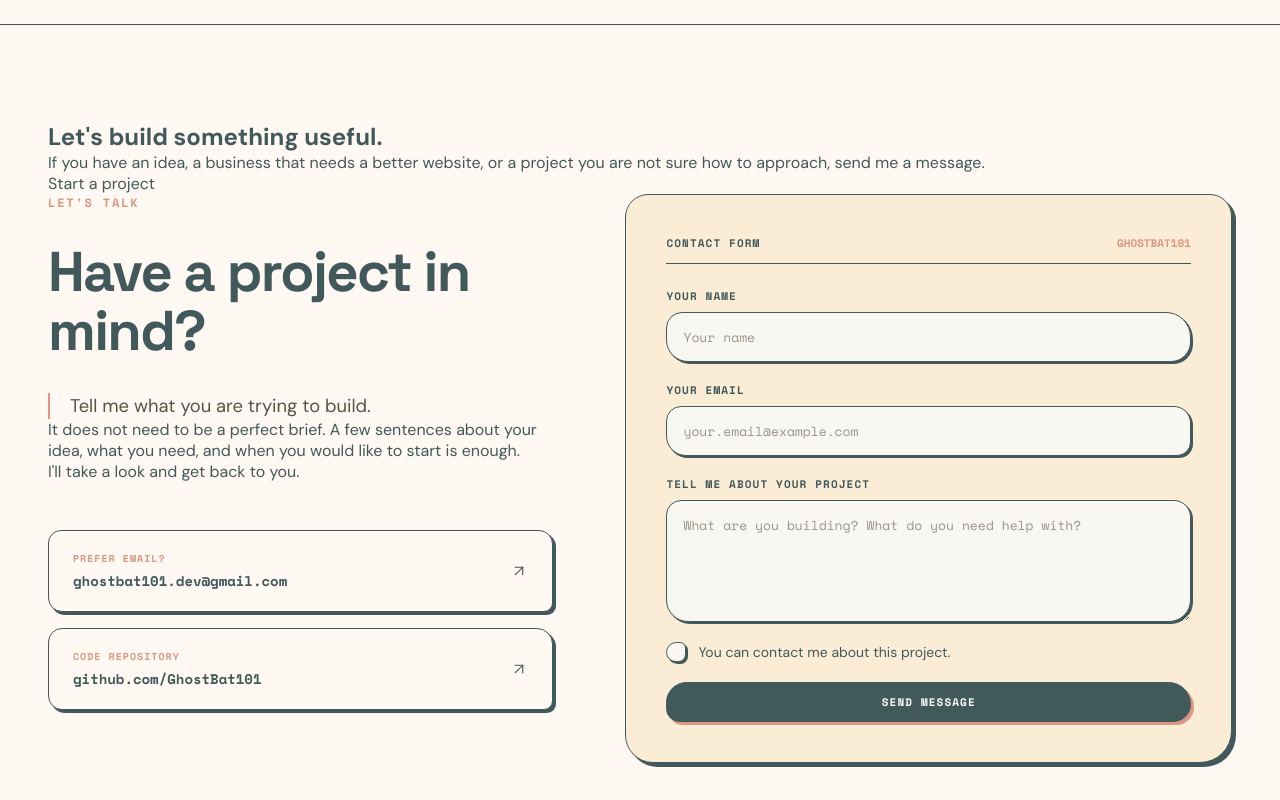
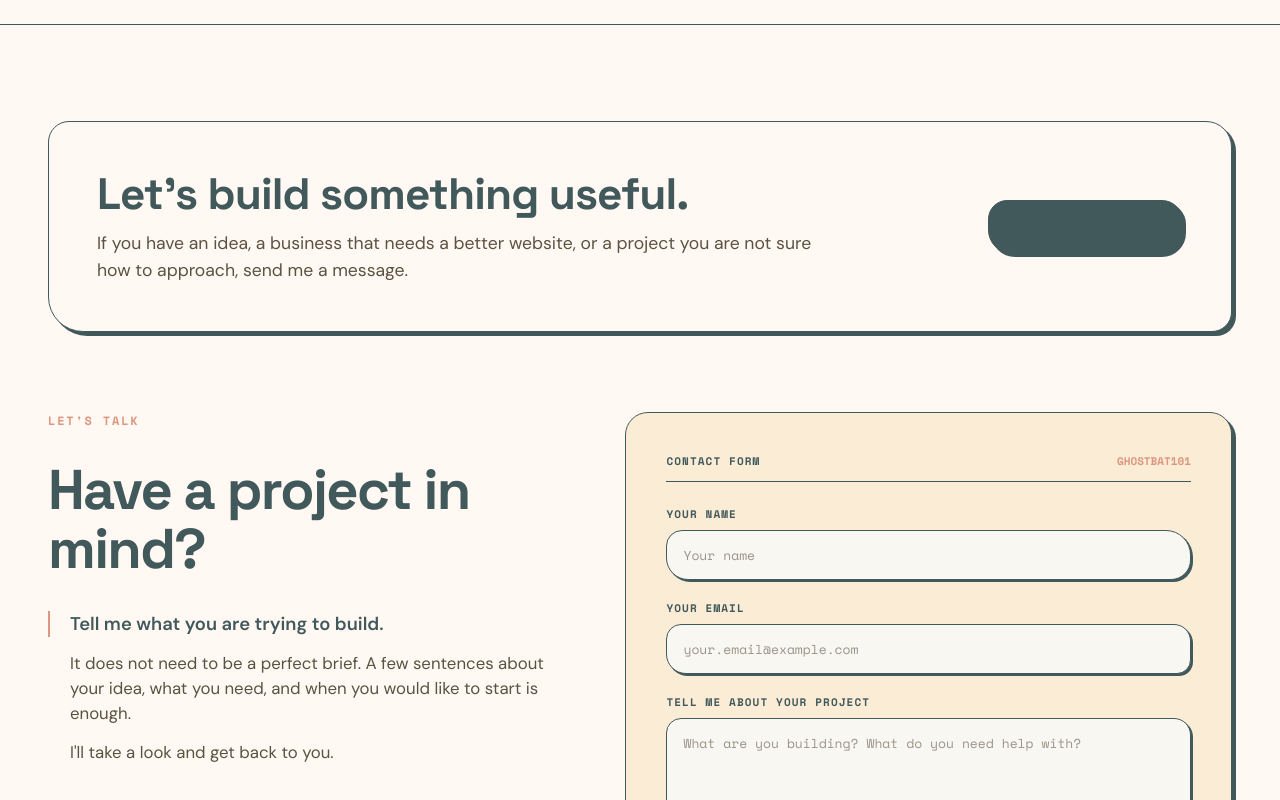
Before and after one commit to GhostBat101/portfolio, a React (Vite) app: page / in a window 1280 px wide. Shown: the part 6360-7160 px from the top of the page. Built offline with nearby package versions, Linux system fonts and the light colour scheme.

Commit message:
feat(contact): style final CTA banner and contact section with Soft Stamp aesthetics

```diff
--- a/src/components/sections/ContactSection.module.css
+++ b/src/components/sections/ContactSection.module.css
@@ -1,11 +1,79 @@
 /**
- * ContactSectionStyles: Dispatch terminal and stamped form for project inquiries.
+ * ContactSectionStyles: Final call-to-action banner, stamped inquiry terminal, and direct channels.
  * Communicates with: ContactSection.tsx, Form.module.css, and tokens.css.
  */
 .contact {
   border-bottom: var(--border-ink);
   padding: 6rem 0;
   position: relative;
+}
+
+.ctaBanner {
+  align-items: center;
+  background-color: var(--color-surface);
+  border: var(--border-ink);
+  box-shadow: var(--shadow-structural-lg);
+  display: flex;
+  gap: 2.5rem;
+  justify-content: space-between;
+  margin-bottom: 5rem;
+  padding: 3rem;
+}
+
+@media (max-width: 800px) {
+  .ctaBanner {
+    align-items: flex-start;
+    flex-direction: column;
+    padding: 2rem;
+  }
+}
+
+.ctaContent {
+  display: flex;
+  flex-direction: column;
+  gap: 0.75rem;
+}
+
+.ctaHeading {
+  color: var(--color-primary);
+  font-family: 'Space Grotesk', sans-serif;
+  font-size: clamp(1.85rem, 4vw, 2.75rem);
+  font-weight: 800;
+  letter-spacing: -0.02em;
+  line-height: 1.1;
+  margin: 0;
+}
+
+.ctaCopy {
+  color: var(--color-neutral);
+  font-family: 'DM Sans', sans-serif;
+  font-size: 1.1rem;
+  line-height: 1.5;
+  margin: 0;
+  max-width: 62ch;
+}
+
+.ctaButton {
+  align-items: center;
+  background-color: var(--color-primary);
+  border: var(--border-ink);
+  box-shadow: var(--shadow-stamped);
+  color: var(--color-paper);
+  display: inline-flex;
+  flex-shrink: 0;
+  font-family: 'Space Mono', monospace;
+  font-size: 13px;
+  font-weight: 700;
+  letter-spacing: 0.05em;
+  padding: 1rem 2rem;
+  text-decoration: none;
+  transition: transform 0.15s ease, box-shadow 0.15s ease;
+  white-space: nowrap;
+}
+
+.ctaButton:hover {
+  box-shadow: var(--shadow-structural-lg);
+  transform: translate(-1px, -1px);
 }
 
 .grid {
@@ -16,8 +84,8 @@
 
 @media (min-width: 900px) {
   .grid {
+    gap: 4.5rem;
     grid-template-columns: 1fr 1.2fr;
-    gap: 4.5rem;
   }
 }
 
@@ -46,12 +114,29 @@
   margin: 0;
 }
 
+.statementGroup {
+  display: flex;
+  flex-direction: column;
+  gap: 0.85rem;
+}
+
 .statement {
   border-left: 2px solid var(--color-secondary);
+  color: var(--color-primary);
+  font-family: 'DM Sans', sans-serif;
+  font-size: 1.15rem;
+  font-weight: 600;
+  line-height: 1.45;
+  margin: 0;
+  padding-left: 1.25rem;
+}
+
+.statementSecondary {
+  border-left: 2px solid transparent;
   color: var(--color-neutral);
   font-family: 'DM Sans', sans-serif;
-  font-size: 1.15rem;
-  line-height: 1.45;
+  font-size: 1.05rem;
+  line-height: 1.5;
   margin: 0;
   padding-left: 1.25rem;
 }
```
